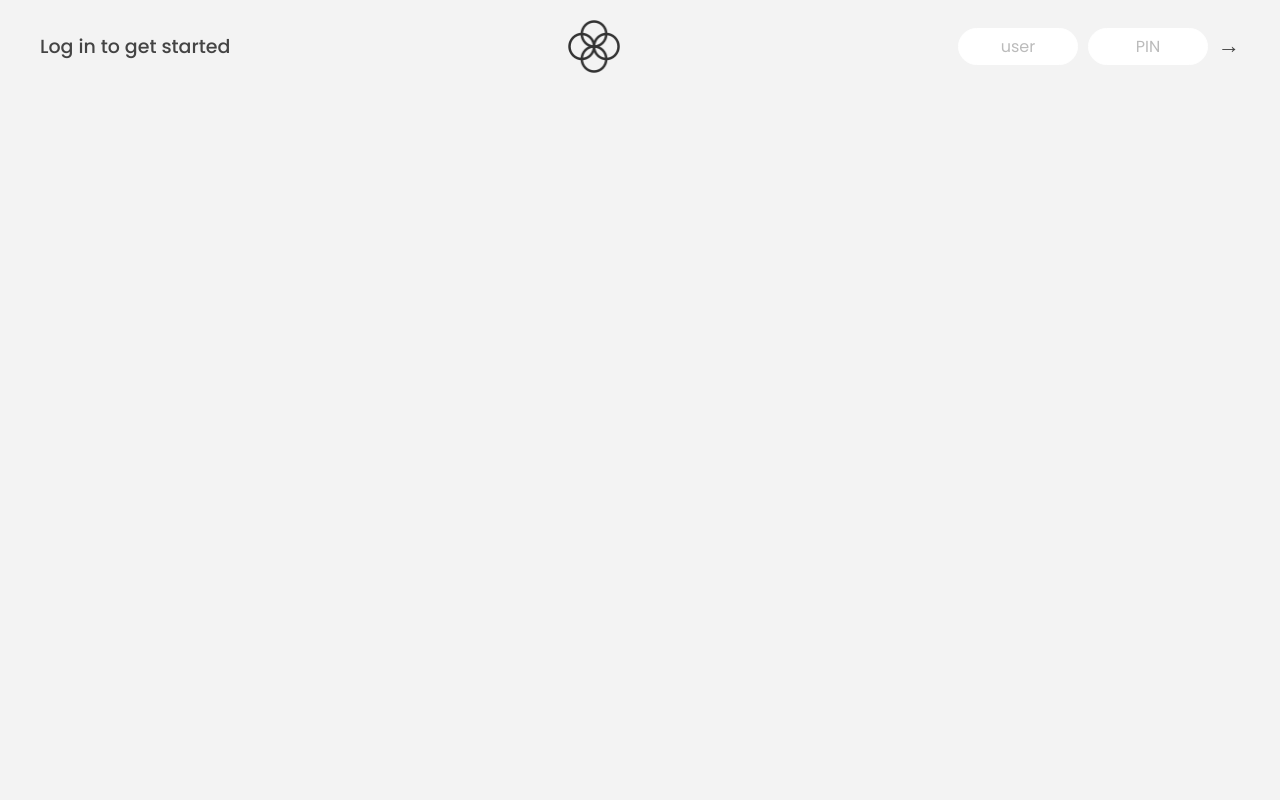
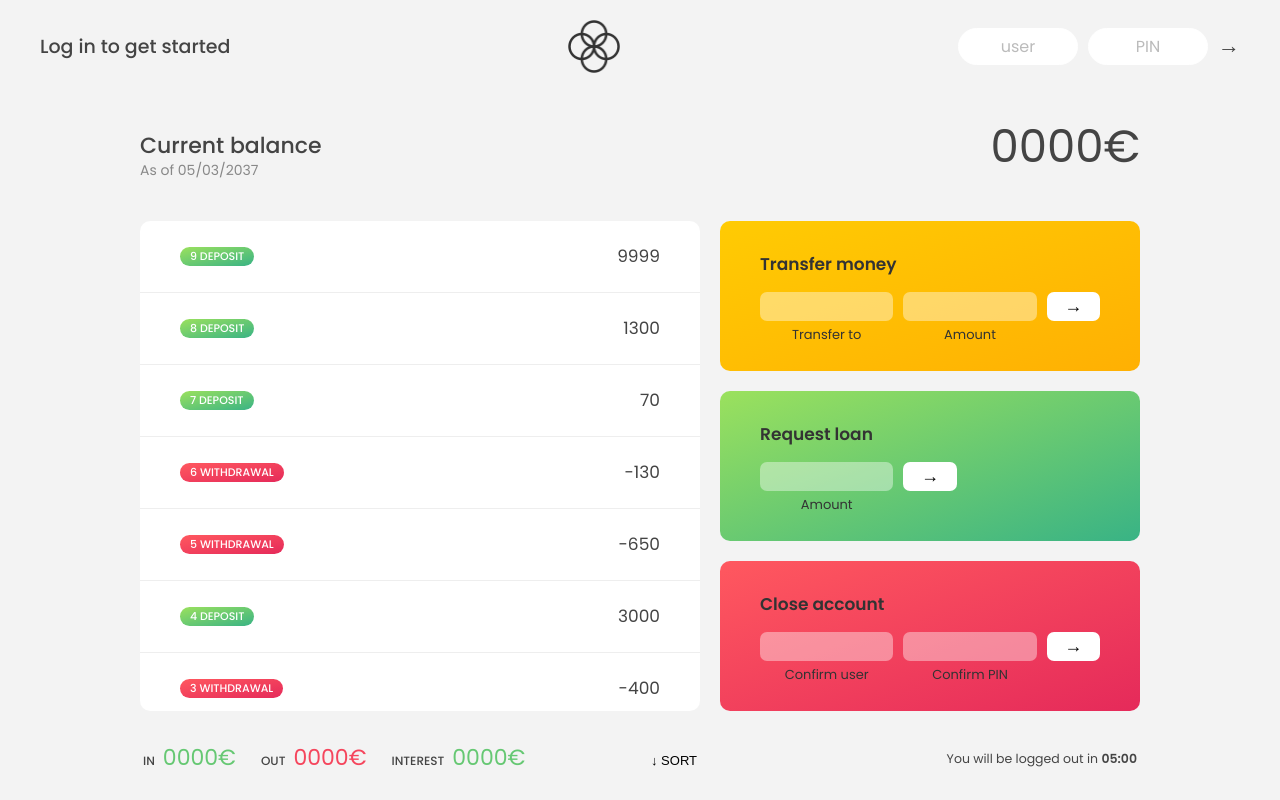
Before and after one commit to h-marsh/jonas-js, a plain HTML site: page complete-javascript-course-master/11-Arrays-Bankist/starter/index.html in a window 1280 px wide. Drawn offline with Linux system fonts and the light colour scheme.

Commit message:
dom manipulation by adding elements with insertAdjacentHTML on every forEach iteration

```diff
--- a/complete-javascript-course-master/11-Arrays-Bankist/starter/index.html
+++ b/complete-javascript-course-master/11-Arrays-Bankist/starter/index.html
@@ -36,6 +36,7 @@
       </form>
     </nav>
 
+    <!--this main element is the whole application that is currently hidden (opacity set to 0 in the css)-->
     <main class="app">
       <!-- BALANCE -->
       <div class="balance">
@@ -123,6 +124,6 @@
       &copy; by Jonas Schmedtmann. Don't claim as your own :)
     </footer> -->
 
-    <script src="script-project.js"></script>
+    <script src="scriptProject.js"></script>
   </body>
 </html>
--- a/complete-javascript-course-master/11-Arrays-Bankist/starter/script.js
+++ b/complete-javascript-course-master/11-Arrays-Bankist/starter/script.js
@@ -173,5 +173,5 @@ const currencies = new Map([
 // });
 
 ///////////////////////////////////////////                 ///////////////////////////////////////////
-////////////////////////////////////// PROJECT: 'Bankist' App /////////////////////////////////////////
+/////////////////////////////////////// Creating DOM Elements /////////////////////////////////////////
 ///////////////////////////////////////////                 ///////////////////////////////////////////
--- a/complete-javascript-course-master/11-Arrays-Bankist/starter/script-project.js
+++ b/complete-javascript-course-master/11-Arrays-Bankist/starter/scriptProject.js
@@ -8,7 +8,7 @@
 
 const account1 = {
   owner: 'Jonas Schmedtmann',
-  movements: [200, 450, -400, 3000, -650, -130, 70, 1300],
+  movements: [200, 450, -400, 3000, -650, -130, 70, 1300, 9999],
   interestRate: 1.2, // %
   pin: 1111,
 };
@@ -36,7 +36,8 @@ const account4 = {
 
 const accounts = [account1, account2, account3, account4];
 
-// Elements
+// Elements //
+// Labels
 const labelWelcome = document.querySelector('.welcome');
 const labelDate = document.querySelector('.date');
 const labelBalance = document.querySelector('.balance__value');
@@ -44,16 +45,16 @@ const labelSumIn = document.querySelector('.summary__value--in');
 const labelSumOut = document.querySelector('.summary__value--out');
 const labelSumInterest = document.querySelector('.summary__value--interest');
 const labelTimer = document.querySelector('.timer');
-
+// Containers for the entire app and the transaction list
 const containerApp = document.querySelector('.app');
 const containerMovements = document.querySelector('.movements');
-
+// Buttons
 const btnLogin = document.querySelector('.login__btn');
 const btnTransfer = document.querySelector('.form__btn--transfer');
 const btnLoan = document.querySelector('.form__btn--loan');
 const btnClose = document.querySelector('.form__btn--close');
 const btnSort = document.querySelector('.btn--sort');
-
+// Input fields
 const inputLoginUsername = document.querySelector('.login__input--user');
 const inputLoginPin = document.querySelector('.login__input--pin');
 const inputTransferTo = document.querySelector('.form__input--to');
@@ -61,3 +62,22 @@ const inputTransferAmount = document.querySelector('.form__input--amount');
 const inputLoanAmount = document.querySelector('.form__input--loan-amount');
 const inputCloseUsername = document.querySelector('.form__input--user');
 const inputClosePin = document.querySelector('.form__input--pin');
+
+const displayMovements = function (movements) {
+  containerMovements.innerHTML = '';
+  movements.forEach(function (movement, index) {
+    const type = movement > 0 ? 'deposit' : 'withdrawal';
+
+    const html = `
+  <div class="movements__row">
+    <div class="movements__type movements__type--${type}">${
+      index + 1
+    } ${type}</div>
+    <div class="movements__value">${movement}</div>
+  </div>`;
+
+    containerMovements.insertAdjacentHTML('afterbegin', html);
+  });
+};
+
+displayMovements(account1.movements);
--- a/complete-javascript-course-master/11-Arrays-Bankist/starter/style.css
+++ b/complete-javascript-course-master/11-Arrays-Bankist/starter/style.css
@@ -16,7 +16,7 @@ html {
 }
 
 body {
-  font-family: "Poppins", sans-serif;
+  font-family: 'Poppins', sans-serif;
   color: #444;
   background-color: #f3f3f3;
   height: 100vh;
@@ -93,8 +93,8 @@ nav {
   grid-template-rows: auto repeat(3, 15rem) auto;
   gap: 2rem;
 
-  /* NOTE This creates the fade in/out anumation */
-  opacity: 0;
+  /* NOTE This creates the fade in/out animation */
+  /* opacity: 0; */
   transition: all 1s;
 }
 
```
